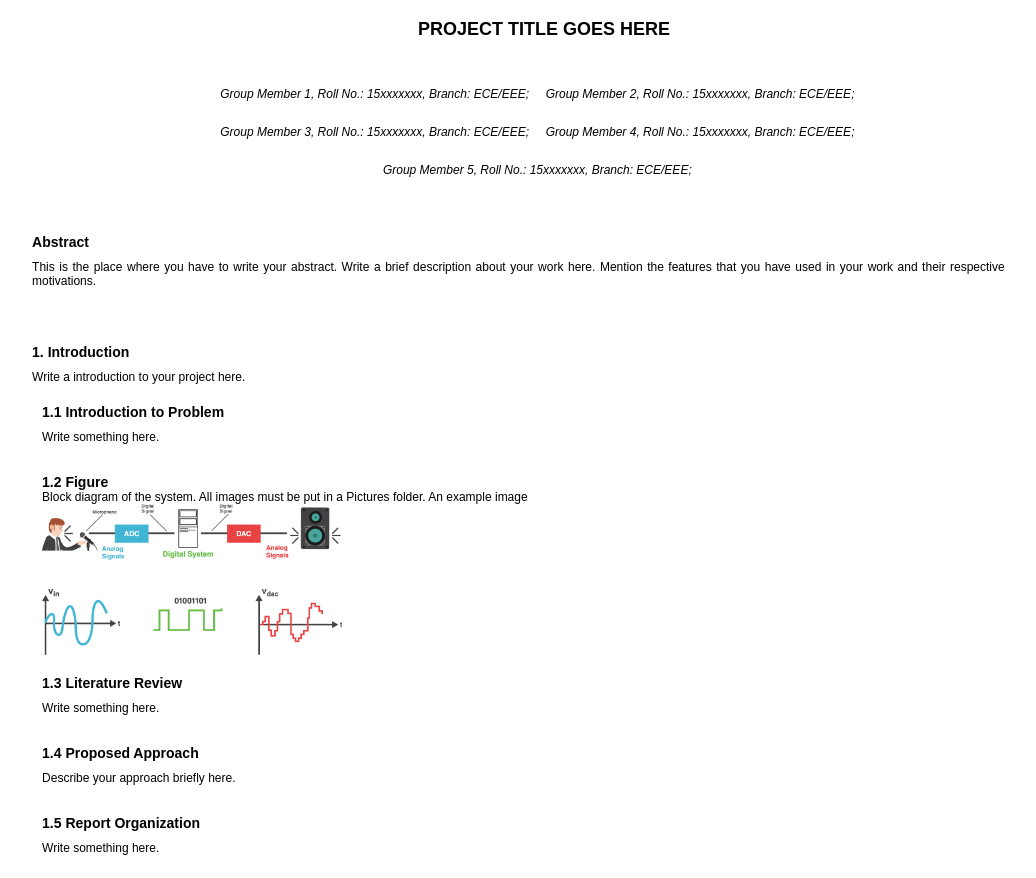
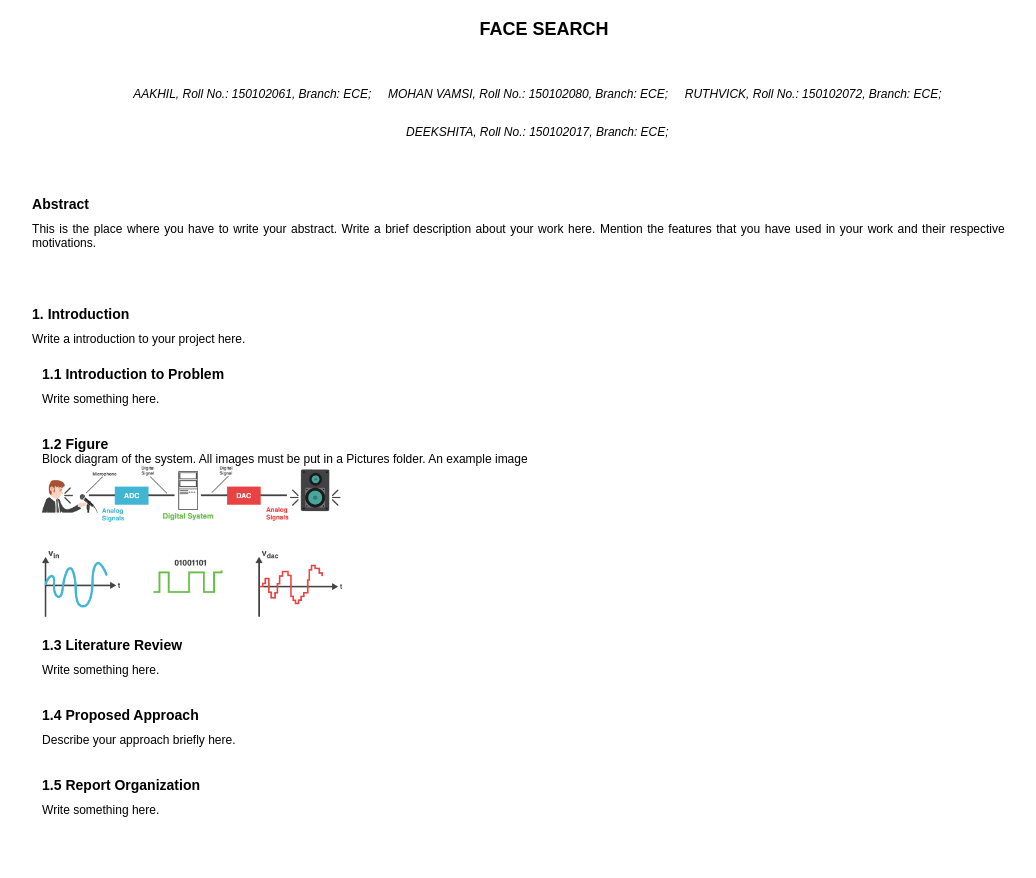
Before and after one commit to aakhil007/Facesearch, a plain HTML site: page index.html in a window 1280 px wide. Shown: the top 878 px of the page, without its empty margins (96-1132 px from the left). Drawn offline with Linux system fonts and the light colour scheme.

Commit message:
Update index.html

```diff
--- a/index.html
+++ b/index.html
@@ -16,16 +16,16 @@
 	</head>
 	<body>
 		<div class="container">
-			<div class="title">PROJECT TITLE GOES HERE</div>
+			<div class="title">FACE SEARCH</div>
 
 			<div class="authors">
 
 				<!-- Start edit here  -->
-				<p>Group Member 1, Roll No.: 15xxxxxxx, Branch: ECE/EEE</p>; &nbsp; &nbsp;
-				<p>Group Member 2, Roll No.: 15xxxxxxx, Branch: ECE/EEE</p>; &nbsp; &nbsp;
-				<p>Group Member 3, Roll No.: 15xxxxxxx, Branch: ECE/EEE</p>; &nbsp; &nbsp;
-				<p>Group Member 4, Roll No.: 15xxxxxxx, Branch: ECE/EEE</p>; &nbsp; &nbsp;
-				<p>Group Member 5, Roll No.: 15xxxxxxx, Branch: ECE/EEE</p>; &nbsp; &nbsp;
+				<p>AAKHIL, Roll No.: 150102061, Branch: ECE</p>; &nbsp; &nbsp;
+				<p>MOHAN VAMSI, Roll No.: 150102080, Branch: ECE</p>; &nbsp; &nbsp;
+				<p>RUTHVICK, Roll No.: 150102072, Branch: ECE</p>; &nbsp; &nbsp;
+				<p>DEEKSHITA, Roll No.: 150102017, Branch: ECE</p>; &nbsp; &nbsp;
+
 				<!-- Stop edit here -->
 
 			</div>
```
